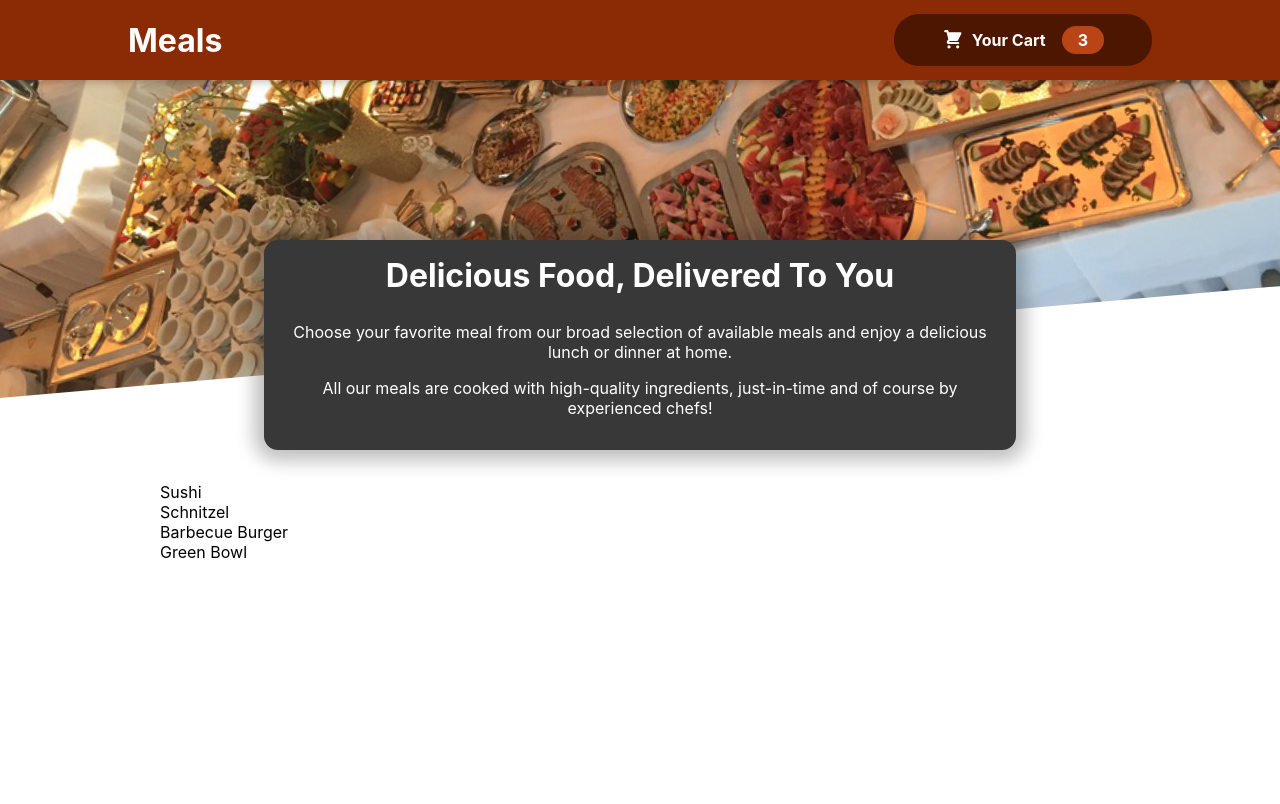
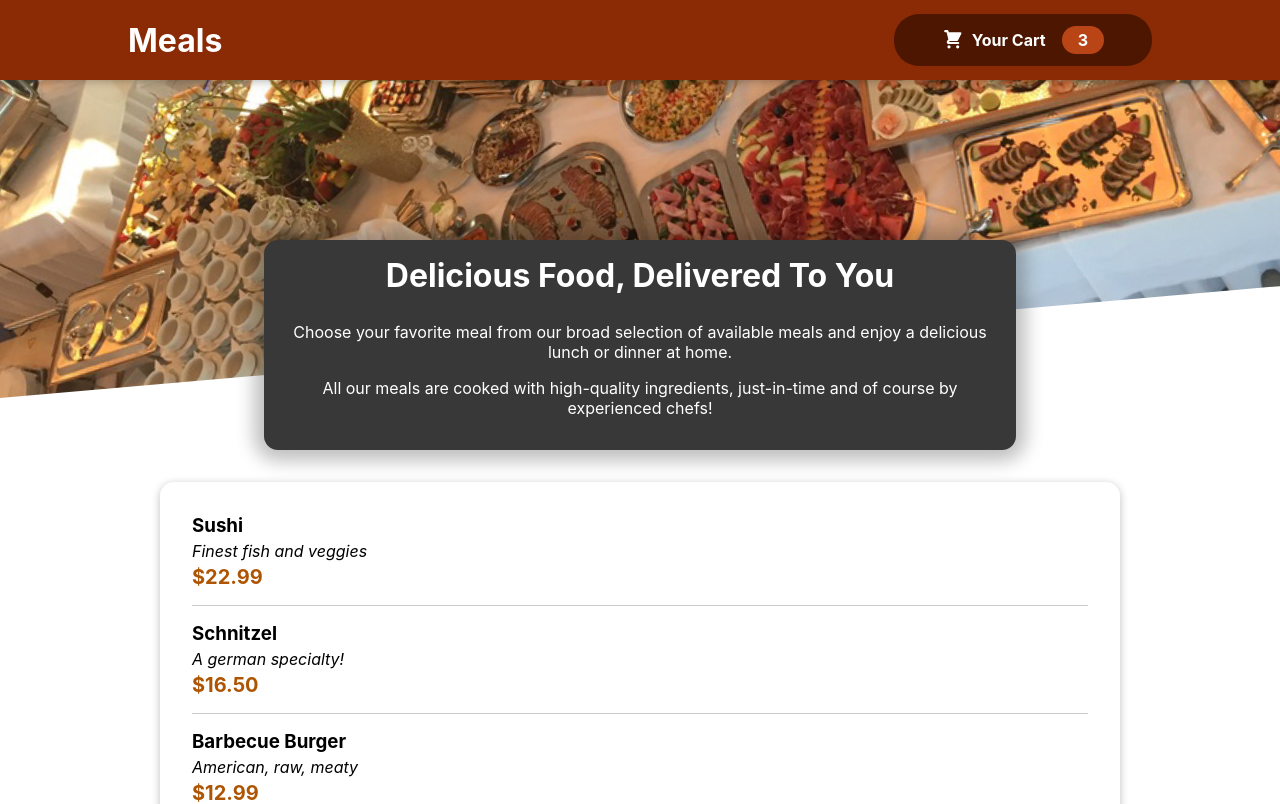
Before and after one commit to samofoke/food_order_app, a React (Create React App) app: page / in a window 1280 px wide. Shown: the top 804 px of the page. Built offline with nearby package versions, Linux system fonts and the light colour scheme.

Commit message:
added a card

```diff
--- /dev/null
+++ b/src/Components/cart/card.js
@@ -0,0 +1,7 @@
+import classes from "./card.module.css";
+
+const Card = (props) => {
+  return <div className={classes.card}>{props.children}</div>;
+};
+
+export default Card;
--- /dev/null
+++ b/src/Components/cart/card.module.css
@@ -0,0 +1,6 @@
+.card {
+  padding: 1rem;
+  box-shadow: 0 2px 8px rgba(0, 0, 0, 0.25);
+  border-radius: 14px;
+  background-color: white;
+}
--- /dev/null
+++ b/src/Components/mealitem/meal-item.js
@@ -0,0 +1,16 @@
+import classes from "./mealitem.module.css";
+const MealsItem = (props) => {
+  const price = `$${props.price.toFixed(2)}`;
+  return (
+    <li className={classes.meal}>
+      <div>
+        <h3>{props.name}</h3>
+        <div className={classes.description}>{props.description}</div>
+        <div className={classes.price}>{price}</div>
+      </div>
+      <div></div>
+    </li>
+  );
+};
+
+export default MealsItem;
--- /dev/null
+++ b/src/Components/mealitem/mealitem.module.css
@@ -0,0 +1,22 @@
+.meal {
+  display: flex;
+  justify-content: space-between;
+  margin: 1rem;
+  padding-bottom: 1rem;
+  border-bottom: 1px solid #ccc;
+}
+
+.meal h3 {
+  margin: 0 0 0.25rem 0;
+}
+
+.description {
+  font-style: italic;
+}
+
+.price {
+  margin-top: 0.25rem;
+  font-weight: bold;
+  color: #ad5502;
+  font-size: 1.25rem;
+}
--- a/src/Components/meals/availablemeals/available-meals.js
+++ b/src/Components/meals/availablemeals/available-meals.js
@@ -1,3 +1,5 @@
+import Card from "../../cart/card";
+import MealsItem from "../../mealitem/meal-item";
 import classes from "./availablemeals.module.css";
 
 const DUMMY_MEALS = [
@@ -28,11 +30,20 @@
 ];
 
 const AvailableMeals = () => {
-  const mealsList = DUMMY_MEALS.map((meal) => <li>{meal.name}</li>);
+  const mealsList = DUMMY_MEALS.map((meal) => (
+    <MealsItem
+      key={meal.id}
+      name={meal.name}
+      description={meal.description}
+      price={meal.price}
+    />
+  ));
 
   return (
     <section className={classes.meals}>
-      <ul>{mealsList}</ul>
+      <Card>
+        <ul>{mealsList}</ul>
+      </Card>
     </section>
   );
 };
```
Also changed, not shown: src/Components/mealitemform/meal-item-form.js (added), src/Components/mealitemform/mealitemform.module.css (added).
